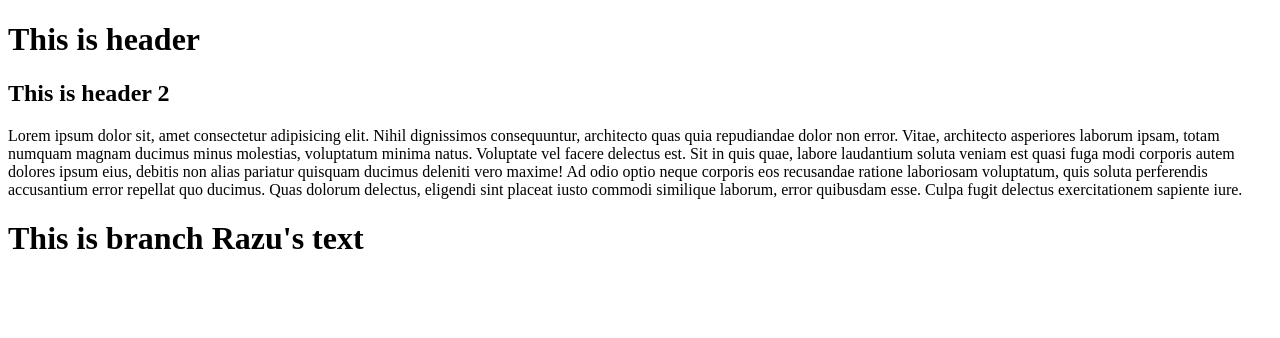
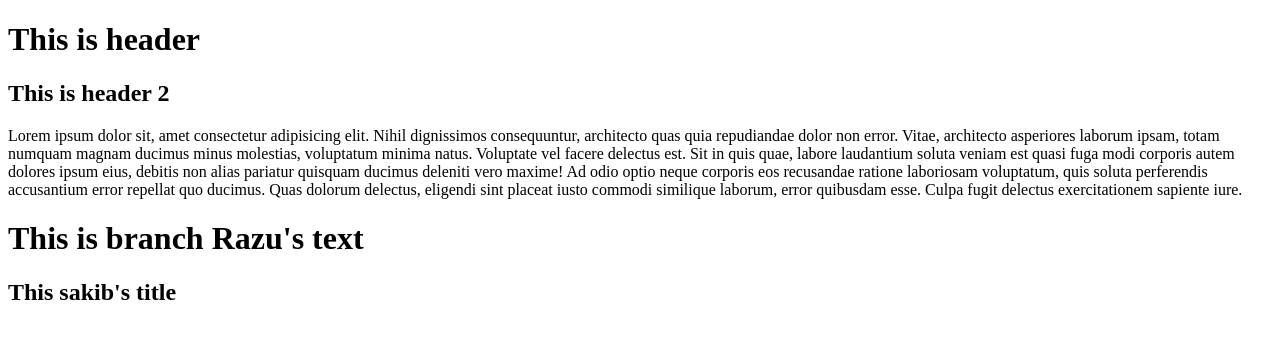
Before and after one commit to mdrazu2552/my-second-repo, a plain HTML site: page index.html in a window 1280 px wide. Drawn offline with Linux system fonts and the light colour scheme.

Commit message:
sakib's first text

```diff
--- a/index.html
+++ b/index.html
@@ -13,6 +13,7 @@
     <P>Lorem ipsum dolor sit, amet consectetur adipisicing elit. Nihil dignissimos consequuntur, architecto quas quia repudiandae dolor non error. Vitae, architecto asperiores laborum ipsam, totam numquam magnam ducimus minus molestias, voluptatum minima natus. Voluptate vel facere delectus est. Sit in quis quae, labore laudantium soluta veniam est quasi fuga modi corporis autem dolores ipsum eius, debitis non alias pariatur quisquam ducimus deleniti vero maxime! Ad odio optio neque corporis eos recusandae ratione laboriosam voluptatum, quis soluta perferendis accusantium error repellat quo ducimus. Quas dolorum delectus, eligendi sint placeat iusto commodi similique laborum, error quibusdam esse. Culpa fugit delectus exercitationem sapiente iure.
     </P>
     <h1>This is branch Razu's text</h1>
+    <h2>This sakib's title</h2>
 
 </body>
 </html>
```
